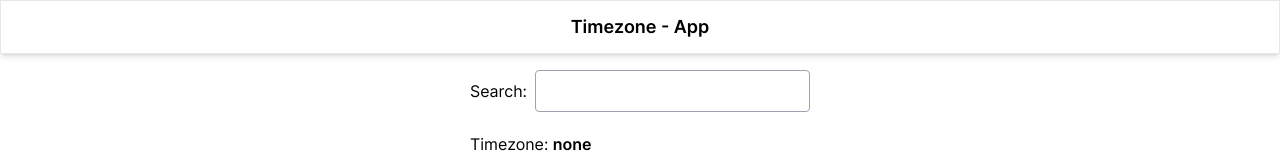
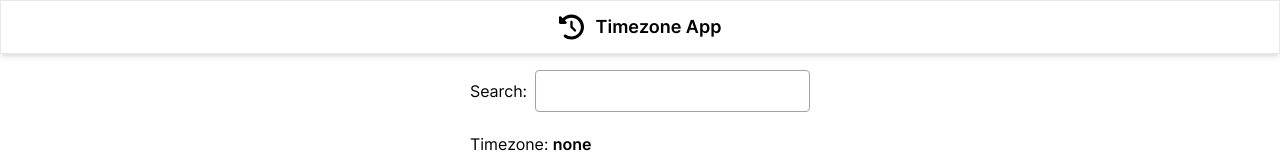
Before and after one commit to emnnipal/timezone-app, a SvelteKit app: page / in a window 1280 px wide. Shown: the top 160 px of the page. Built offline with nearby package versions, Linux system fonts and the light colour scheme.

Commit message:
fix: add app logo and remove select input animations

```diff
--- a/src/routes/Timezone.svelte
+++ b/src/routes/Timezone.svelte
@@ -4,6 +4,7 @@
   // import autoAnimate from '@formkit/auto-animate';
   // import dayjs from 'dayjs';
   import classNames from 'classnames';
+  import appLogo from '$lib/images/app-logo.svg';
 
   let searchValue = '';
   let showOptions = false;
@@ -35,10 +36,11 @@
 </script>
 
 <section class="flex flex-col items-center gap-4">
+  <!-- TODO: move to layout -->
   <div
     class="flex w-full justify-center border border-gray-200 py-3 text-lg font-semibold shadow-md"
   >
-    Timezone - App
+    <img src={appLogo} alt="SvelteKit" width="25" class="mr-3" /> Timezone App
   </div>
   <div class="flex flex-col gap-5">
     <!-- TODO: create reusable component -->
@@ -66,10 +68,8 @@
         <div
           class={classNames(
             'absolute mt-1 max-h-[300px] w-full overflow-y-auto rounded border border-gray-300',
-            'transition-all duration-200 ease-in-out',
             {
-              'opacity: 100': showOptions,
-              'opacity-0': !showOptions,
+              hidden: !showOptions,
             }
           )}
         >
```
Also changed, not shown: src/lib/images/app-logo.svg (added).
